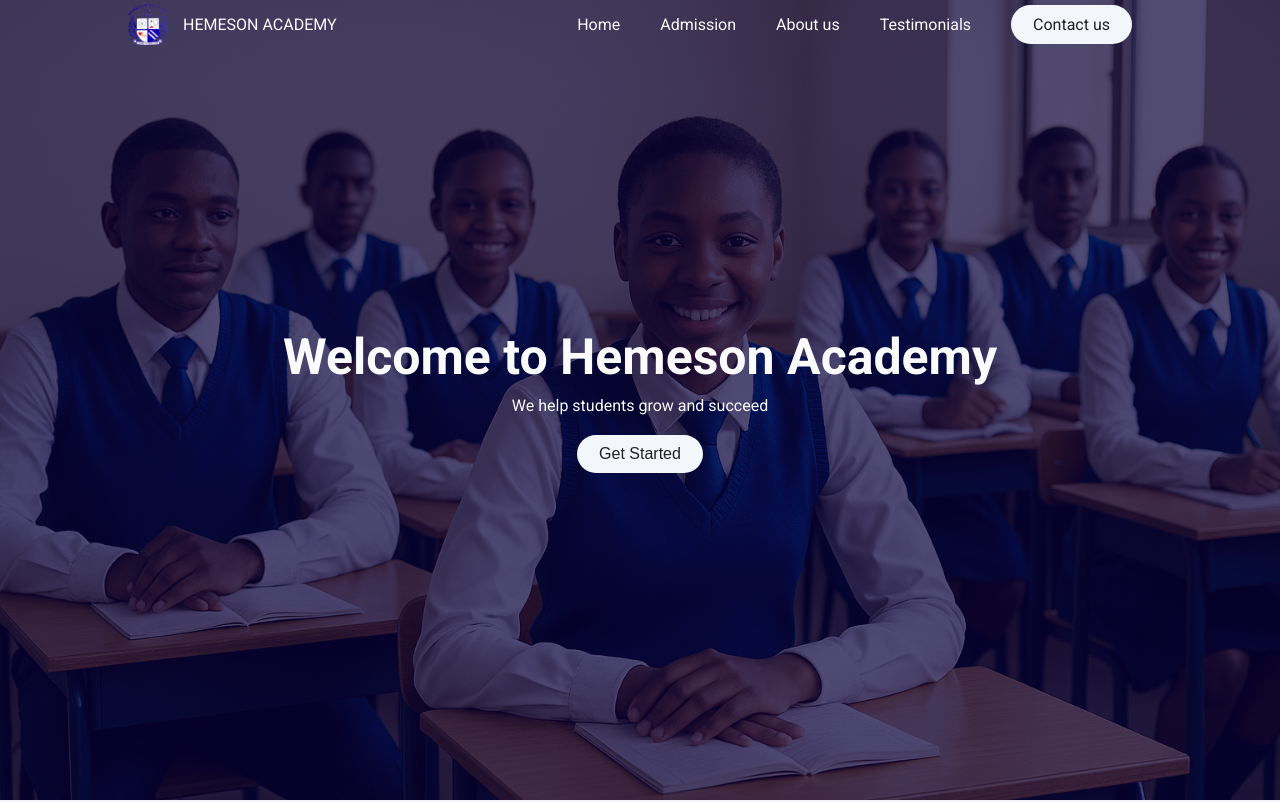
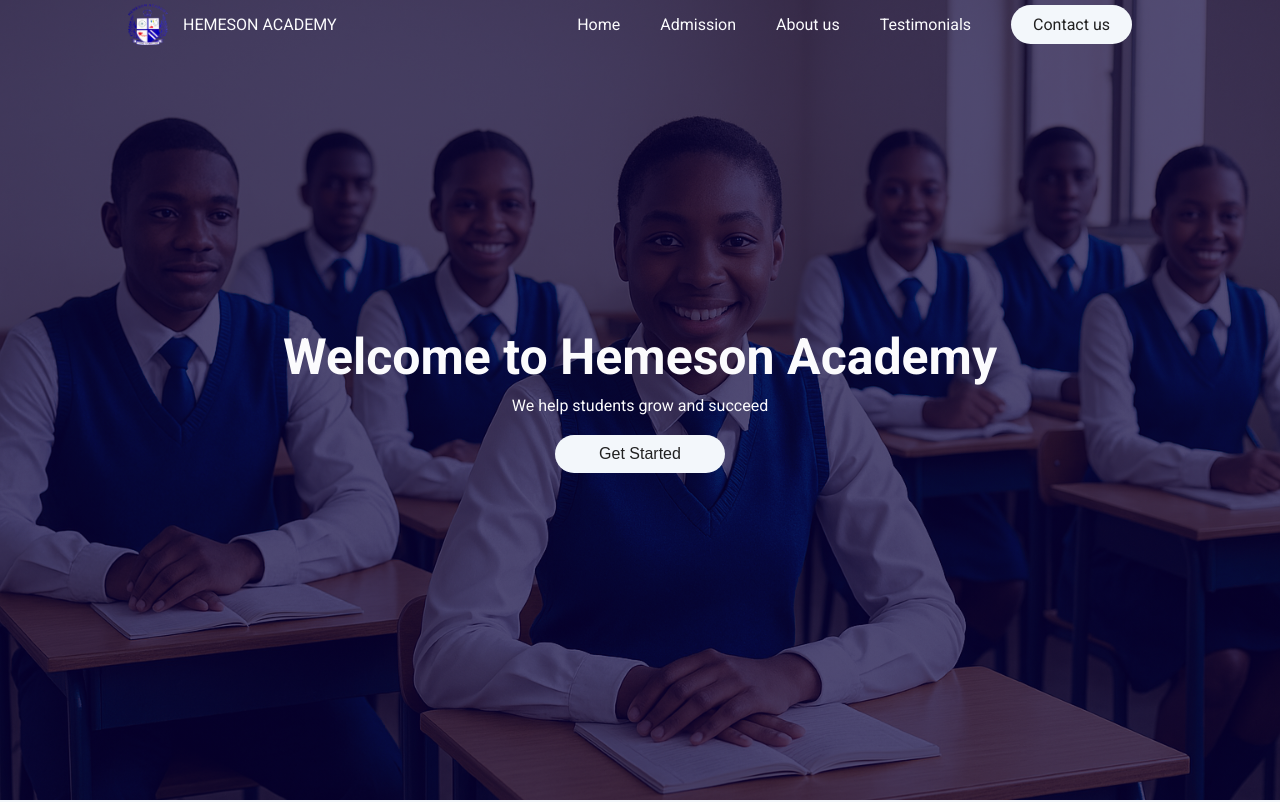
Before and after one commit to Trust447/HemesonAcademy, a React (Vite) app in the folder Hemeson-frontend/: page / in a window 1280 px wide. Shown: the top 802 px of the page. Built offline with nearby package versions, Linux system fonts and the light colour scheme.

Commit message:
fixed some bugs in Hemeson academy frontend

```diff
--- a/Hemeson-frontend/src/components/hero/Hero.jsx
+++ b/Hemeson-frontend/src/components/hero/Hero.jsx
@@ -1,4 +1,5 @@
 import React from 'react'
+import { Link } from 'react-scroll';
 import './hero.css'
 
 const Hero = () => {
@@ -7,7 +8,7 @@ const Hero = () => {
       <div className='hero-text'>
         <h1>Welcome to Hemeson Academy</h1>
         <p>We help students  grow and succeed</p>
-        <button className='btn'>Get Started</button>
+        <button className='btn'> <Link to="Contact" smooth={true} offset={-240} duration={500} className='btn'> Get Started</Link> </button>
       </div>
     </div>
   )
```
